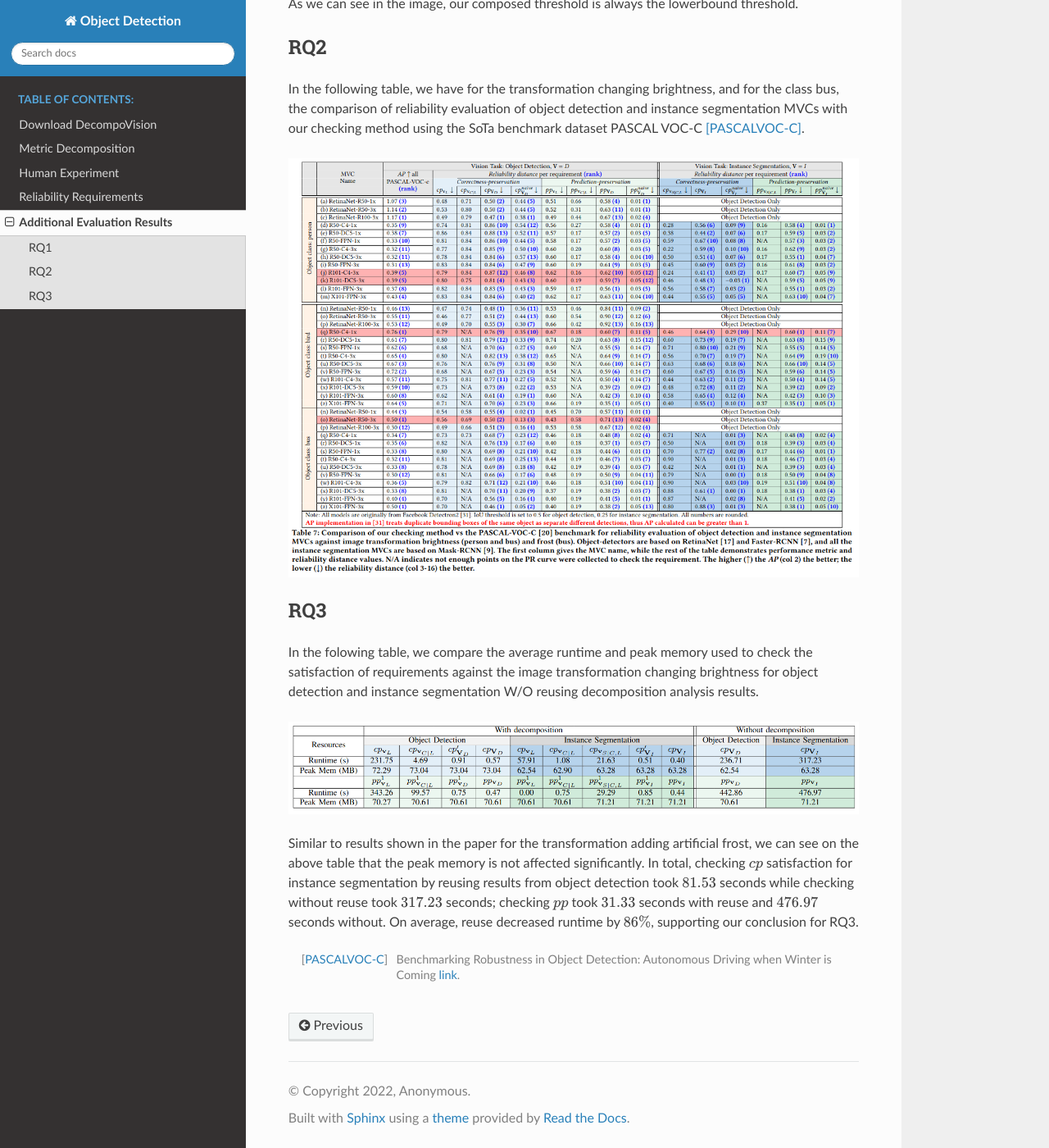
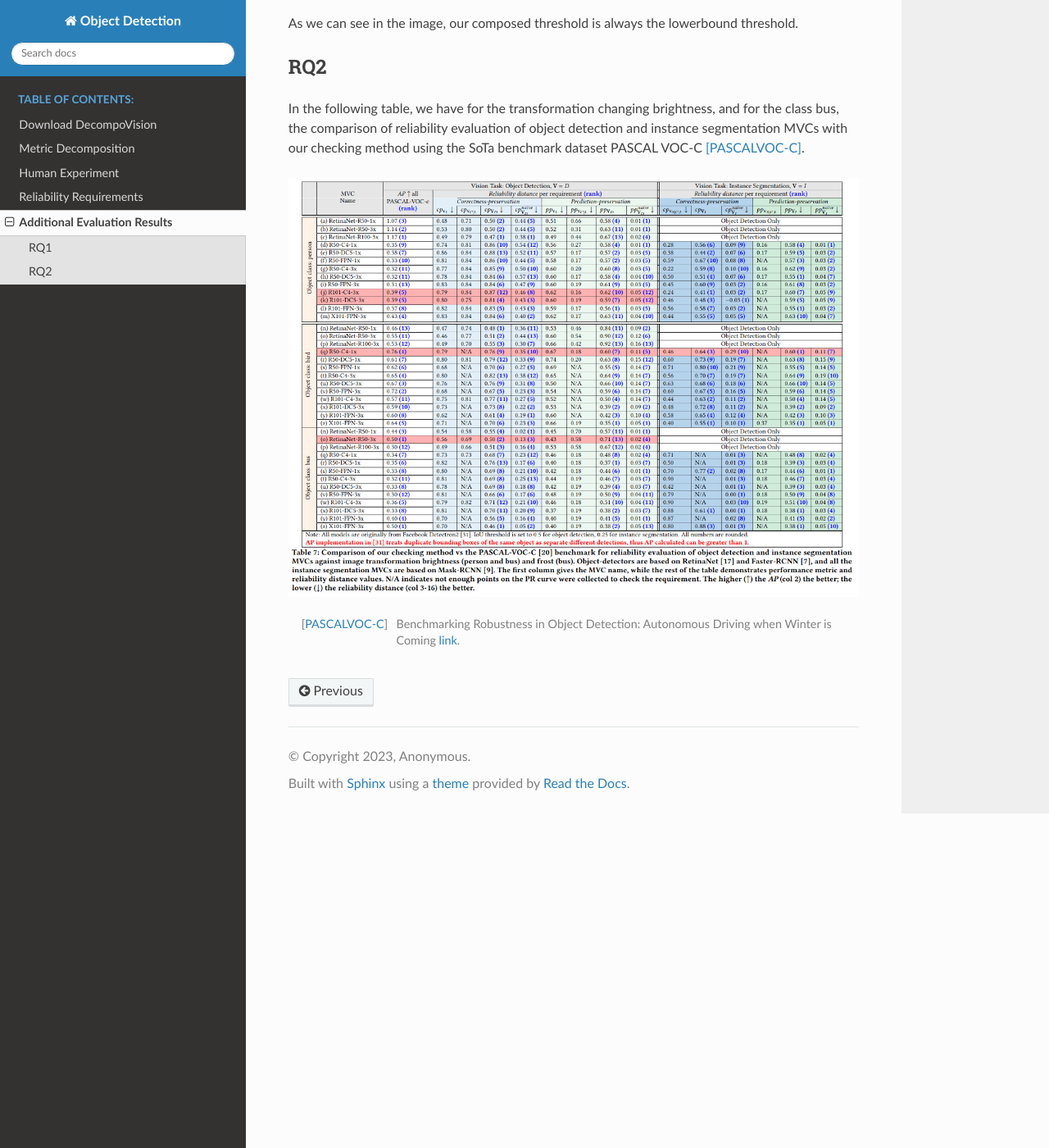
Before and after one commit to carolineeeeeee/DecompoVision, a Sphinx documentation site: the page built from doc/source/evaluation.rst, in a window 1280 px wide and 1400 px high, scrolled down 737 px. Shown: the whole window at 82% size. Built offline with Sphinx 7.4.7 and the Read the Docs theme 2.0.0, drawn with Linux system fonts in a browser that asks for light colours; some of the changed text lies outside the part shown.

Commit message:
supplement + made the folder anonynous

```diff
--- a/doc/conf.py
+++ b/doc/conf.py
@@ -17,7 +17,7 @@
 # https://www.sphinx-doc.org/en/master/usage/configuration.html#project-information
 
 project = 'Object Detection'
-copyright = '2022, Anonymous'
+copyright = '2023, Anonymous'
 author = 'Anonymous'
 
 # -- General configuration ---------------------------------------------------
--- a/doc/source/evaluation.rst
+++ b/doc/source/evaluation.rst
@@ -21,15 +21,7 @@
 .. image:: images/rq2b.png
   :alt: RQ2 table with brightness
 
-RQ3
-===
-In the folowing table, we compare the average runtime and peak memory used to check the satisfaction of requirements against the image transformation changing brightness for object detection and instance segmentation W/O reusing decomposition analysis results.
 
-.. image:: images/r3b.png
-  :alt: RQ3 table with brightness
-
-Similar to results shown in the paper for the transformation adding artificial frost, we can see on the above table that the peak memory is not affected significantly. In total, checking :math:`cp` satisfaction for instance segmentation  by reusing results from object detection took :math:`81.53` seconds while checking without reuse took :math:`317.23` seconds; checking :math:`pp` took :math:`31.33` seconds with reuse and :math:`476.97` seconds without.
-On average, reuse decreased runtime by :math:`86\%`, supporting our conclusion for RQ3.
 
 
 
```
Also changed, not shown: other parts of doc/source/evaluation.rst (+1 -1 lines), .gitmodules (deleted), doc/source/images/proc1.png.
